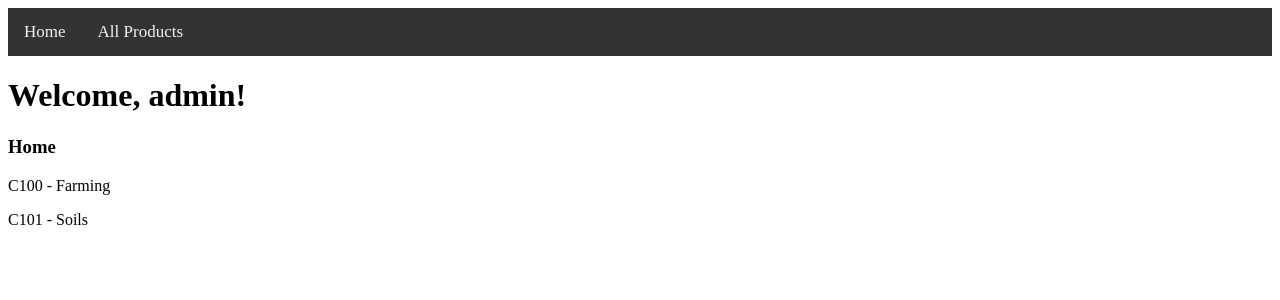
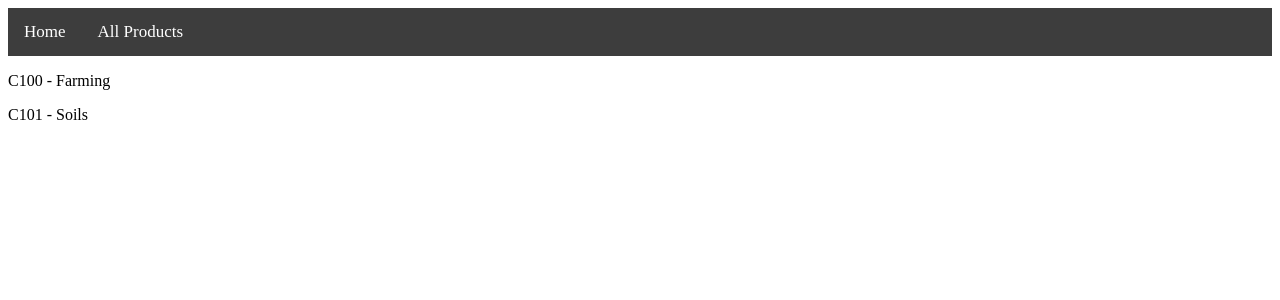
Before and after one commit to BryanTYTan/content-access-system, a Flask app: page /allProds in a window 1280 px wide. Shown: the top 300 px of the page. Run offline with Flask 3, Linux system fonts and the light colour scheme; a user stored in the database is signed in; data comes from the database, SQL or seed files in the repository.

Commit message:
Started Styling a bit

```diff
--- a/Flask_app/static/styles/mainpage.css
+++ b/Flask_app/static/styles/base.css
@@ -1,13 +1,13 @@
 /* Add a black background color to the top navigation */
 .topnav {
-  background-color: #333;
+  background-color: rgb(61, 61, 61);
   overflow: hidden;
 }
 
 /* Style the links inside the navigation bar */
 .topnav a {
   float: left;
-  color: #f2f2f2;
+  color: white;
   text-align: center;
   padding: 14px 16px;
   text-decoration: none;
@@ -25,3 +25,7 @@
   background-color: #04AA6D;
   color: white;
 }
+
+body {
+  background-color: white;
+}
--- a/Flask_app/templates/base.html
+++ b/Flask_app/templates/base.html
@@ -4,7 +4,7 @@
 <head>
     <meta charset="UTF-8">
     <meta name="viewport" content="width=device-width, initial-scale=1.0">
-    <link rel="stylesheet" type="text/css" href="{{ url_for('static',filename='styles/mainpage.css') }}">
+    <link rel="stylesheet" type="text/css" href="{{ url_for('static',filename='styles/base.css') }}">
     <title>CAS</title>
 </head>
 
--- a/Flask_app/templates/product_list.html
+++ b/Flask_app/templates/product_list.html
@@ -1,15 +1,18 @@
 {% extends 'base.html' %}
 
+
+{% block head_links %}
+<link rel="stylesheet" type="text/css" href="{{ url_for('static',filename='styles/product_page.css') }}">
+{% endblock %}
+
 {% block content %}
-<h1 class="word">Welcome, {{ session.username }}!</h1>
-<h3>{% block title %}Home{% endblock %}</h3>
 
 {% if values['all_prods'] %}
-    {% for product in values['all_prods'] %}
-        <p> {{ product.title }}</p>
-    {% endfor %}
+{% for product in values['all_prods'] %}
+<p> {{ product.title }}</p>
+{% endfor %}
 {% else %}
-    <p>There are currently no products</p>
+<p>There are currently no products</p>
 {% endif %}
 
 {% endblock %}
```
Also changed, not shown: Flask_app/static/styles/product_page.css (added).
